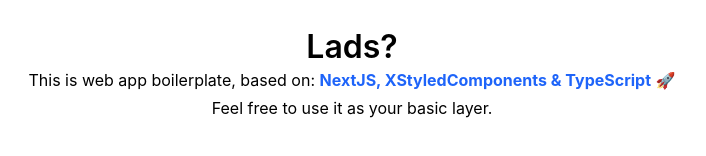
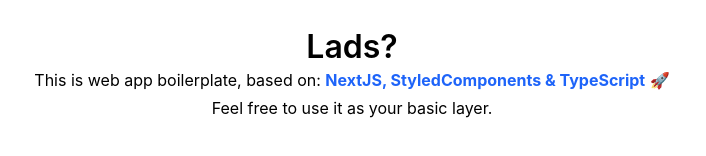
Before and after one commit to HelloBanksy/nextjs-web-app-boilerplate, a Next.js app: page / in a window 1280 px wide. Shown: the part 326-482 px from the top of the page, without its empty margins (288-994 px from the left). Built offline with nearby package versions, Linux system fonts and the light colour scheme.

Commit message:
Content update

```diff
--- a/pageComponents/Home/Home.tsx
+++ b/pageComponents/Home/Home.tsx
@@ -6,7 +6,7 @@
     <HomepageWrap>
       <H1>Lads?</H1>
       <P>
-        This is web app boilerplate, based on: <Bold>NextJS, XStyledComponents &amp; TypeScript</Bold> 🚀
+        This is web app boilerplate, based on: <Bold>NextJS, StyledComponents &amp; TypeScript</Bold> 🚀
       </P>
       <P>Feel free to use it as your basic layer.</P>
     </HomepageWrap>
```
